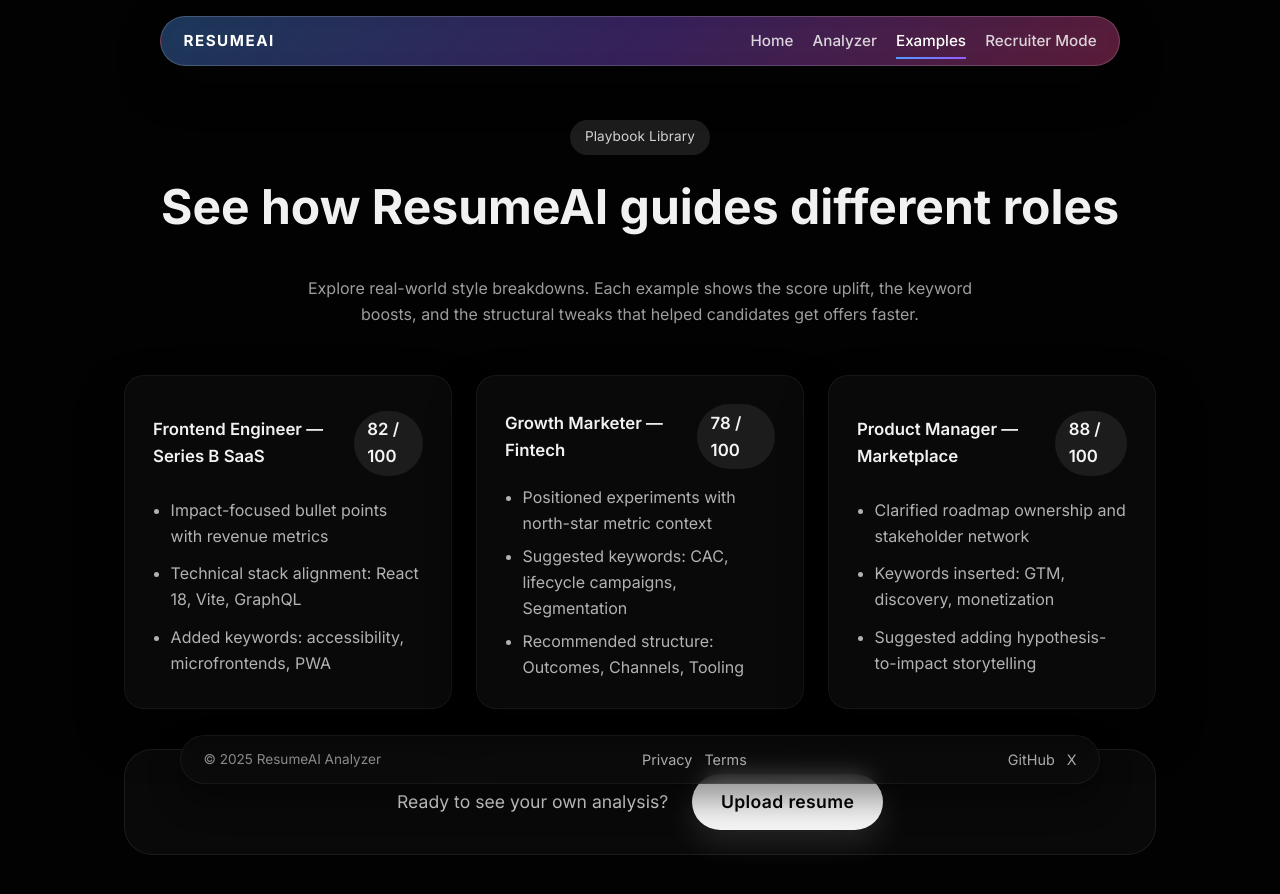
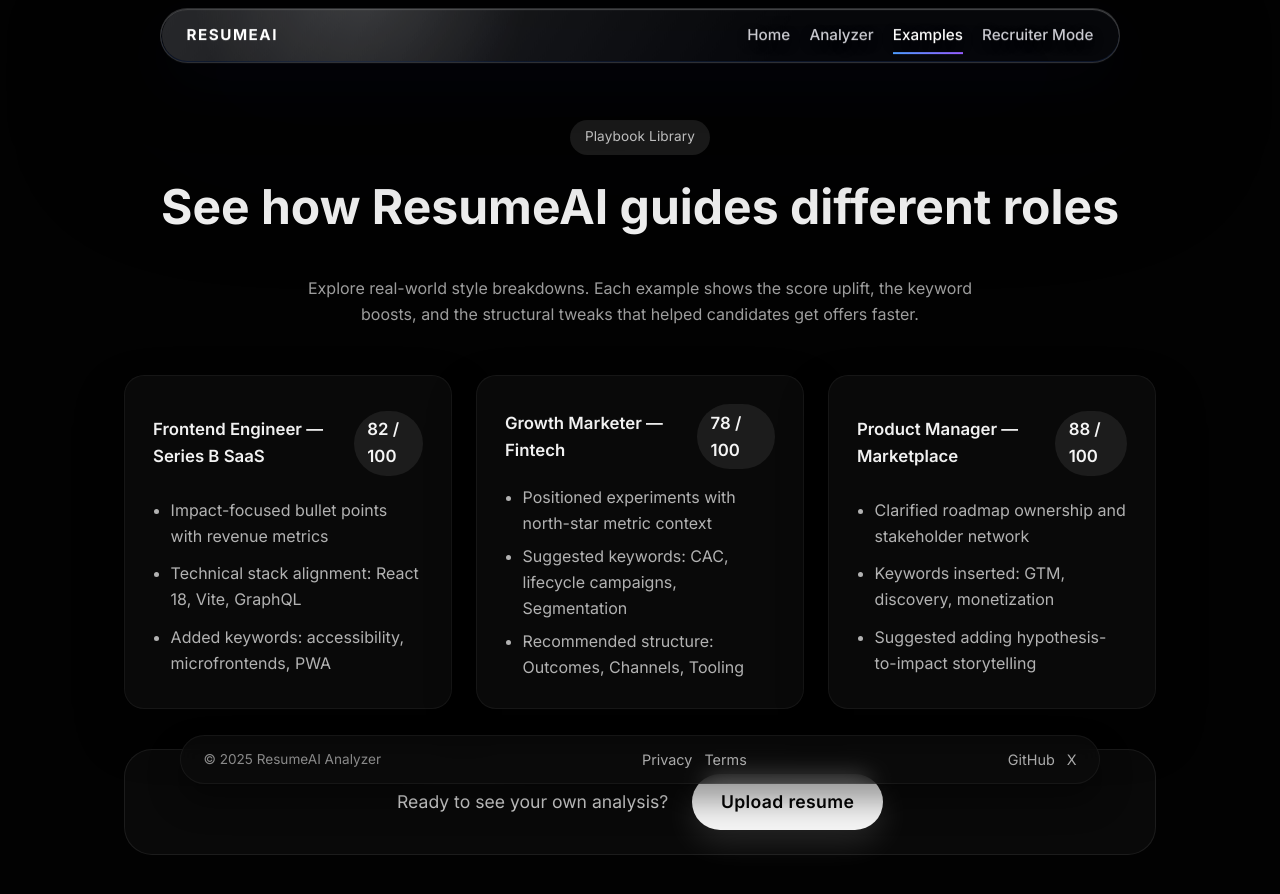
Before and after one commit to imzipper25-ship-it/SVA---test, a React (Vite) app: page /examples in a window 1280 px wide. Shown: the top 894 px of the page. Built offline with nearby package versions, Linux system fonts and the light colour scheme; no server answers.

Commit message:
feat: document vercel deploy and refresh glass header

```diff
--- a/src/components/Header.module.scss
+++ b/src/components/Header.module.scss
@@ -1,15 +1,17 @@
 .header {
   position: fixed;
-  top: 16px;
+  top: 14px;
   left: 50%;
   transform: translateX(-50%);
   width: min(960px, 92%);
   z-index: 1000;
-  transition: transform 0.4s ease, opacity 0.4s ease;
+  transition: transform 0.4s ease, opacity 0.4s ease, filter 0.4s ease;
+  filter: drop-shadow(0 25px 70px rgba(3, 5, 14, 0.55));
 }
 
 .scrolled {
-  transform: translate(-50%, 0) scale(0.98);
+  transform: translate(-50%, -4px) scale(0.985);
+  filter: drop-shadow(0 18px 40px rgba(3, 5, 14, 0.65));
 }
 
 .notch {
@@ -17,17 +19,47 @@
   display: flex;
   align-items: center;
   justify-content: space-between;
-  padding: 0.75rem 1.4rem;
+  padding: 0.9rem 1.6rem;
   border-radius: 999px;
-  background: linear-gradient(
-    135deg,
-    rgba(77, 157, 255, 0.35),
-    rgba(151, 91, 255, 0.35),
-    rgba(255, 77, 157, 0.35)
-  );
+  background: rgba(12, 14, 22, 0.45);
   border: 1px solid rgba(255, 255, 255, 0.18);
-  box-shadow: 0 18px 44px rgba(5, 5, 5, 0.35);
-  backdrop-filter: blur(18px);
+  box-shadow:
+    inset 0 1px 0 rgba(255, 255, 255, 0.25),
+    inset 0 -1px 0 rgba(27, 51, 106, 0.4),
+    0 20px 60px rgba(3, 5, 14, 0.55);
+  backdrop-filter: blur(30px) saturate(200%);
+  -webkit-backdrop-filter: blur(30px) saturate(200%);
+  isolation: isolate;
+  overflow: hidden;
+  animation: floatGlass 10s ease-in-out infinite;
+
+  &::before {
+    content: '';
+    position: absolute;
+    inset: 1px;
+    border-radius: inherit;
+    background: linear-gradient(120deg, rgba(255, 255, 255, 0.18), transparent 65%);
+    opacity: 0.75;
+    z-index: -1;
+    mix-blend-mode: screen;
+  }
+
+  &::after {
+    content: '';
+    position: absolute;
+    top: -60%;
+    left: -10%;
+    width: 60%;
+    height: 220%;
+    background: radial-gradient(circle at top, rgba(255, 255, 255, 0.32), transparent 55%);
+    transform: rotate(8deg);
+    opacity: 0.45;
+    z-index: -2;
+  }
+
+  @media (prefers-reduced-motion: reduce) {
+    animation: none;
+  }
 }
 
 .logo {
@@ -49,7 +81,7 @@
     right: 0;
     left: 0;
     flex-direction: column;
-    background: rgba(5, 5, 5, 0.92);
+    background: rgba(7, 8, 14, 0.92);
     border-radius: 20px;
     padding: 1rem;
     border: 1px solid rgba(255, 255, 255, 0.05);
@@ -70,7 +102,8 @@
   position: relative;
   font-size: 0.95rem;
   font-weight: 500;
-  color: rgba(245, 245, 245, 0.85);
+  color: rgba(248, 248, 255, 0.82);
+  text-shadow: 0 4px 12px rgba(0, 0, 0, 0.45);
   transition: color 0.3s ease;
 
   &:hover {
@@ -101,7 +134,7 @@
 
 .burger {
   display: none;
-  background: rgba(255, 255, 255, 0.04);
+  background: rgba(255, 255, 255, 0.06);
   border: none;
   border-radius: 999px;
   padding: 0.45rem;
@@ -123,3 +156,15 @@
     justify-content: center;
   }
 }
+
+@keyframes floatGlass {
+  0% {
+    transform: translateY(0px);
+  }
+  50% {
+    transform: translateY(-6px);
+  }
+  100% {
+    transform: translateY(0px);
+  }
+}
```
Also changed, not shown: src/services/groq.ts (indentation only), 1 other file (tests, documents, lock files or other folders).
